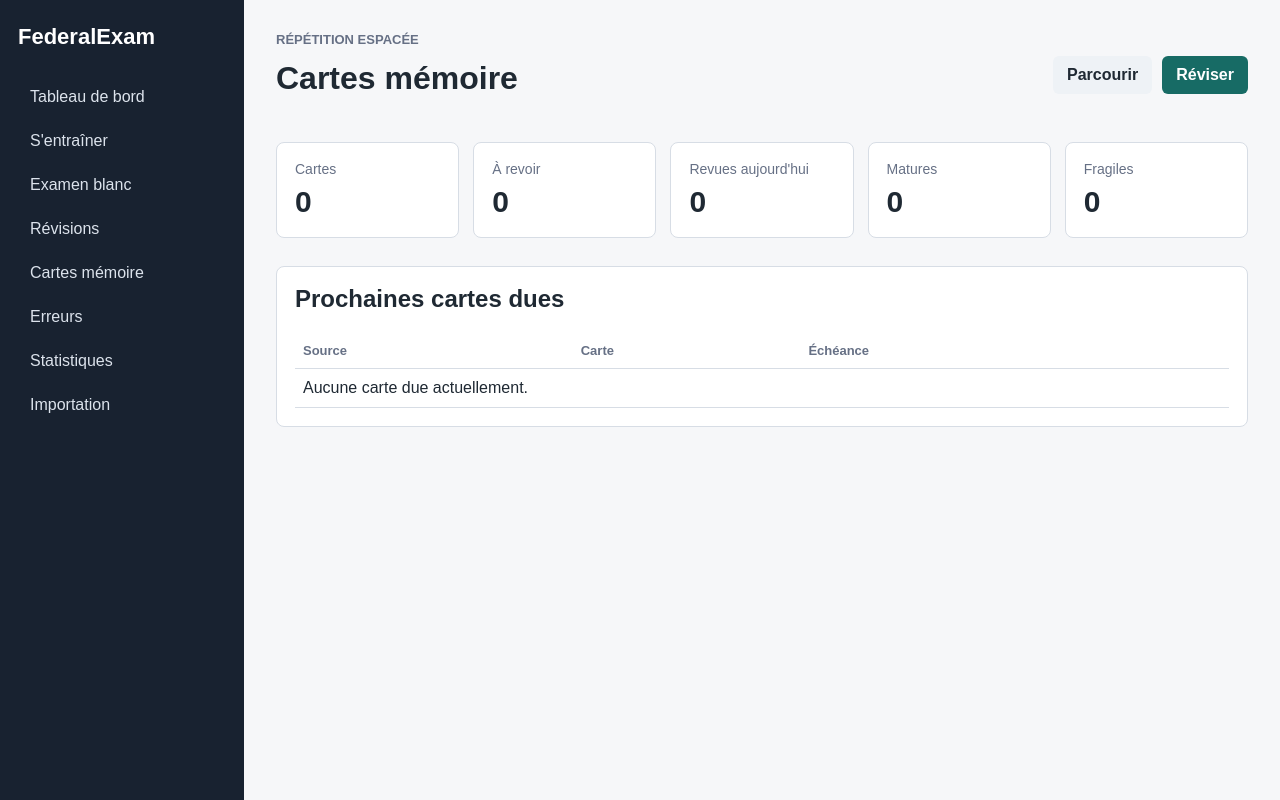
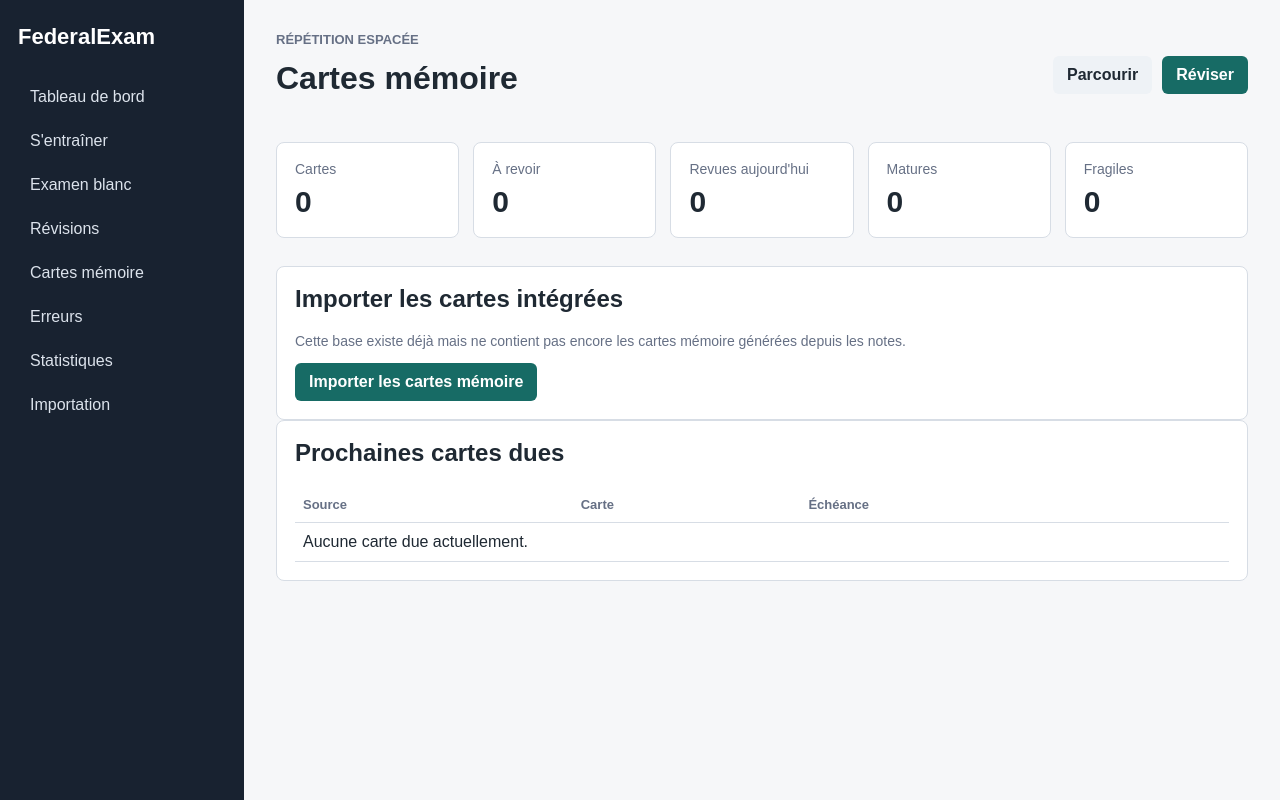
Before and after one commit to CowboyOwl/FederalExam, a Flask app: page /cartes in a window 1280 px wide. Run offline with Flask 3, Linux system fonts and the light colour scheme; data that the repository does not hold is empty.

Commit message:
Fix flashcard startup migration

```diff
--- a/app.py
+++ b/app.py
@@ -36,6 +36,7 @@ from federal_exam.flashcards import (
     get_flashcard_sources,
     get_flashcard_stats,
     get_next_due_flashcard,
+    import_flashcards_file,
     record_flashcard_review,
 )
 
@@ -146,6 +147,22 @@ def create_app(
             stats = get_flashcard_stats(db)
             due_cards = get_due_flashcards(db, limit=8)
         return render_template("flashcards.html", stats=stats, due_cards=due_cards)
+
+    @app.post("/cartes/importer-integrees")
+    def import_bundled_flashcards():
+        path = resource_path("data", "generated_flashcards_fr.csv")
+        if not path.exists():
+            flash("Le fichier de cartes intégré est introuvable.", "warning")
+            return redirect(url_for("flashcards"))
+        with conn() as db:
+            report = import_flashcards_file(db, path)
+        flash(
+            f"Cartes importées: {report.inserted} ajoutées, {report.updated} mises à jour.",
+            "success",
+        )
+        if report.errors:
+            flash(f"{len(report.errors)} carte(s) rejetée(s).", "warning")
+        return redirect(url_for("flashcards"))
 
     @app.get("/cartes/reviser")
     def flashcard_review():
--- a/federal_exam/runtime.py
+++ b/federal_exam/runtime.py
@@ -47,11 +47,13 @@ def seed_database_if_missing(
     seed_csv_path: Path | str | None = None,
 ) -> bool:
     db_path = Path(database_path) if database_path else get_database_path()
-    if db_path.exists():
-        return False
-
     db_path.parent.mkdir(parents=True, exist_ok=True)
     init_db(db_path)
+    if db_path.exists() and db_path.stat().st_size > 0:
+        with get_connection(db_path) as db:
+            existing_questions = db.execute("SELECT COUNT(*) FROM questions").fetchone()[0]
+        if existing_questions:
+            return False
 
     seed_path = Path(seed_csv_path) if seed_csv_path else resource_path(
         "data", "generated_questions_fr.csv"
--- a/templates/flashcards.html
+++ b/templates/flashcards.html
@@ -19,6 +19,16 @@
   <article class="metric"><span>Fragiles</span><strong>{{ stats.weak }}</strong></article>
 </section>
 
+{% if stats.total == 0 %}
+  <section class="panel">
+    <h2>Importer les cartes intégrées</h2>
+    <p class="hint">Cette base existe déjà mais ne contient pas encore les cartes mémoire générées depuis les notes.</p>
+    <form method="post" action="{{ url_for('import_bundled_flashcards') }}">
+      <button class="button primary" type="submit">Importer les cartes mémoire</button>
+    </form>
+  </section>
+{% endif %}
+
 <div class="table-card">
   <h2>Prochaines cartes dues</h2>
   <table>
```
Also changed, not shown: tests/test_runtime.py (+34 -0 lines).
